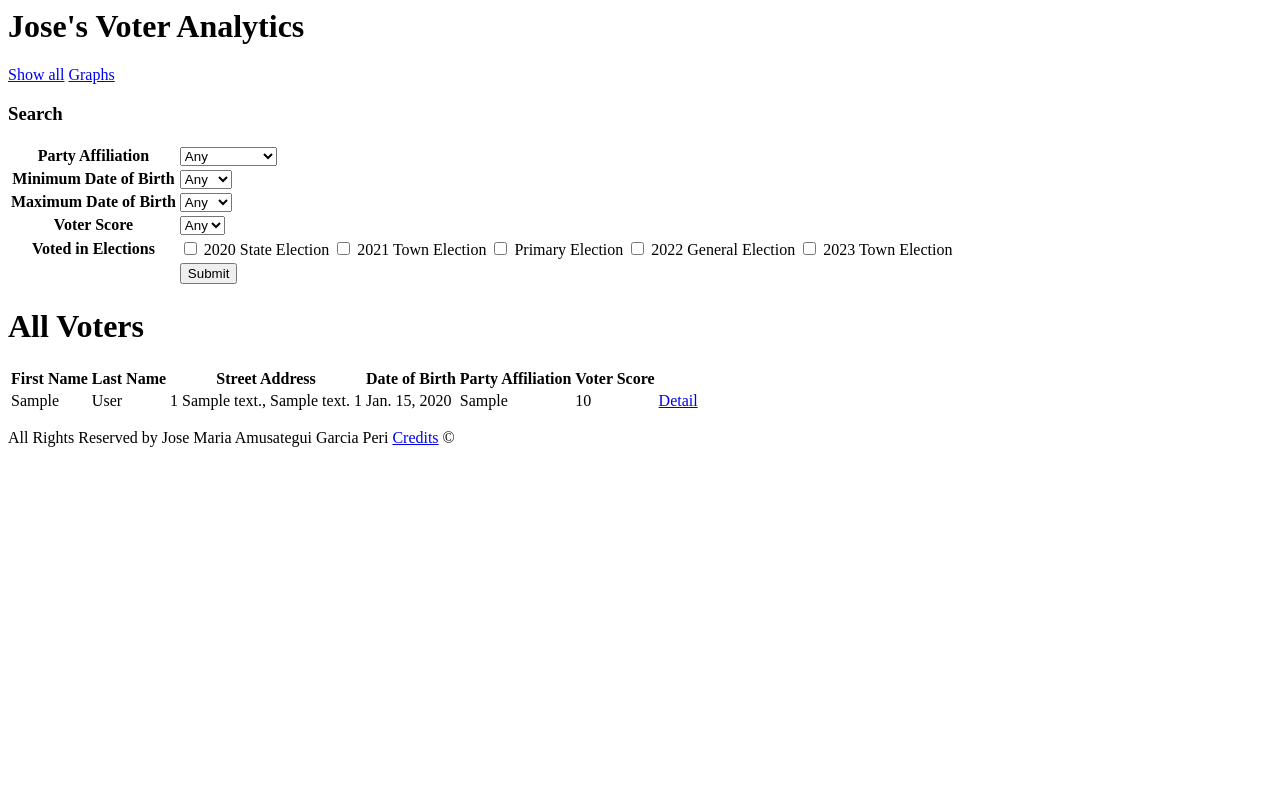
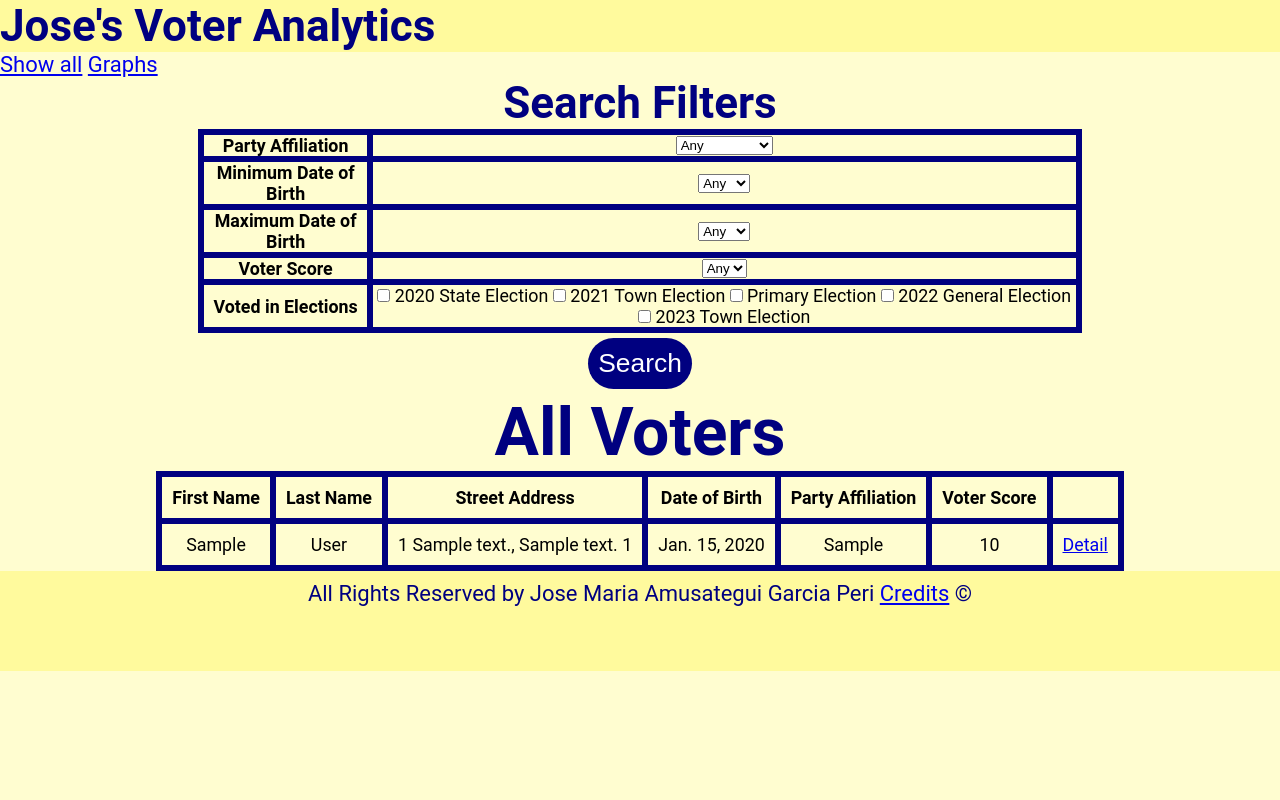
Before and after one commit to jmamusBU/cs412, a Django app: page /voter_analytics/ in a window 1280 px wide. Run offline with Django 5.2, Linux system fonts and the light colour scheme; tables that the repository leaves empty hold one stand-in row (values such as "Sample post").

Commit message:
implemented CSS and added comments/docstrings to all files

```diff
--- a/voter_analytics/models.py
+++ b/voter_analytics/models.py
@@ -4,6 +4,7 @@ from django.db.models import Max, Min
 # Create your models here.
 
 class Voter(models.Model):
+    '''Defines the attributes for a voter object'''
     first_name = models.TextField()
     last_name = models.TextField()
     address_number = models.IntegerField()
@@ -22,6 +23,7 @@ class Voter(models.Model):
     voter_score = models.IntegerField()
 
     def __str__(self):
+        '''string representation of a voter object'''
         return f'{self.first_name} {self.last_name}'
 
 def load_data():
--- a/voter_analytics/static/voter_analytics/styles.css
+++ b/voter_analytics/static/voter_analytics/styles.css
@@ -0,0 +1,104 @@
+/*
+File: mini_fb/styles.css
+Author: Jose Maria Amusategui Garcia Peri (jmamus@bu.edu) 04/10/2024
+Description: Provides CSS styling for the mini_fb app
+*/
+
+body {
+    font-family: roboto, sans-serif;
+    margin: 0;
+    padding: 0;
+    background-color: #FFFDD0;
+    font-size: 22;
+}
+
+* {
+    margin: 0;
+    padding: 0;
+
+}
+
+h1 {
+    color: #000080;
+    text-align: left;
+    margin: 0;
+    padding: 0;
+}
+
+th {
+    font-size: 2em;
+    color: #000000;
+}
+
+h2 {
+    font-size: 3em;
+    color: #000080;
+    text-align: center;
+}
+
+h3 {
+    font-size: 2em;
+    color: #000080;
+    text-align: center;
+}
+
+li {
+    margin: auto;
+    display: list-item;
+    list-style-type: circle;
+    padding: 10px;
+}
+
+table, th, td {
+    border: 6.9px solid #000080;
+    border-collapse: collapse;
+    margin: auto;
+    text-align: center;
+    font-size: 0.9em;
+    padding: 0;
+}
+
+
+
+header {
+    background-color: #fffa9d;
+    color: #000080;
+    padding: 0;
+    margin: 0;
+    text-align: left;
+}
+
+footer {
+    background-color: #fffa9d;
+    color:#000080;
+    text-align: center;
+    padding: 10px;
+    height: 10vh;
+}
+
+.table_text {
+    padding: 10px;
+}
+
+form {
+    margin: auto;
+    text-align: center;
+    padding: 0;
+    display: flex;
+    flex-direction: column;
+    max-width: 69%;
+    max-height: 65%;
+}
+
+button {
+    display: flex;
+    flex-direction: column;
+    align-items: center;
+    margin: 5px auto;
+    padding: 10px;
+    border: none;
+    border-radius: 100px;
+    background-color: #000080;
+    color: white;
+    font-size: 1.2em;
+}
--- a/voter_analytics/templates/voter_analytics/base.html
+++ b/voter_analytics/templates/voter_analytics/base.html
@@ -1,8 +1,8 @@
 {% load static %}
 <!--
-File: mini_fb/base.html
-Author: Jose Maria Amusategui Garcia Peri (jmamus@bu.edu) 04/10/2024
-Description: base template for mini_fb app, providing a header, nav, and footer
+File: voter_analytics/base.html
+Author: Jose Maria Amusategui Garcia Peri (jmamus@bu.edu) 8/11/2024
+Description: base template for voter_analytics app, providing a header, nav, and footer
 -->
 
 <html>
--- a/voter_analytics/templates/voter_analytics/results.html
+++ b/voter_analytics/templates/voter_analytics/results.html
@@ -1,9 +1,15 @@
+<!--
+File: voter_analytics/results.html
+Author: Jose Maria Amusategui Garcia Peri (jmamus@bu.edu) 8/11/2024
+Description: Template to show all voter data with filtering options
+-->
+
 {% extends "voter_analytics/base.html" %}
 {% block content %}
 <div>
     {% include 'voter_analytics/search.html' with dob_list=dob_list %}
 </div>
-<h1>All Voters</h1>
+<h2>All Voters</h2>
 <table>
     <tbody>
         <tr>
--- a/voter_analytics/templates/voter_analytics/search.html
+++ b/voter_analytics/templates/voter_analytics/search.html
@@ -1,4 +1,10 @@
-<h3>Search</h3>
+<!--
+File: voter_analytics/search.html
+Author: Jose Maria Amusategui Garcia Peri (jmamus@bu.edu) 8/11/2024
+Description: Provides search filters for the voters page
+-->
+
+<h3>Search Filters</h3>
 
 <form action="{% url 'voters' %}">
 <table>
@@ -72,11 +78,6 @@
             <label for="v23town">2023 Town Election</label>
         </td>
     </tr>
-    <tr>
-        <td></td>
-        <td>
-            <input type="submit">
-        </td>
-    </tr>
 </table>
+<button type="submit">Search</button>
 </form>
--- a/voter_analytics/views.py
+++ b/voter_analytics/views.py
@@ -9,12 +9,14 @@ import plotly.graph_objects as go
 # Create your views here.
 
 class VoterListView(ListView):
+    '''Displays a list of all voters'''
     model = Voter
     template_name = 'voter_analytics/results.html'
     context_object_name = 'voters'
     paginate_by = 100
 
     def get_context_data(self, **kwargs: Any):
+        '''Adds context for search filters'''
         context = super().get_context_data(**kwargs)
 
         min_dob = Voter.objects.aggregate(Min('dob'))
@@ -28,6 +30,7 @@ class VoterListView(ListView):
         return context
 
     def get_queryset(self):
+        '''Filters records shown depending on user input'''
         qs = super().get_queryset()
 
         qs = Voter.objects.all()
@@ -72,6 +75,7 @@ class VoterListView(ListView):
         return qs.order_by('last_name', 'first_name')
 
 def search(request):
+    '''Displays search form, for testing'''
     template_name = 'voter_analytics/search.html'
     min_dob = Voter.objects.aggregate(Min('dob'))
     min_dob_year = min_dob.get('dob__min').year
@@ -88,16 +92,19 @@ def search(request):
     return render(request, template_name, context)
 
 class VoterView(DetailView):
+    '''Displays a detailed page for each voter'''
     model = Voter
     template_name = 'voter_analytics/voter.html'
     context_object_name = 'v'
 
 class GraphView(ListView):
+    '''Displays several graphs to show voter data'''
     model = Voter
     template_name = 'voter_analytics/graph.html'
     context_object_name = 'voters'
 
     def get_queryset(self):
+        '''Filters records shown depending on user input'''
         qs = super().get_queryset()
 
         qs = Voter.objects.all()
@@ -142,6 +149,7 @@ class GraphView(ListView):
         return qs.order_by('last_name', 'first_name')
 
     def get_context_data(self, **kwargs: Any):
+        '''Adds context for search filters'''
         context = super().get_context_data(**kwargs)
 
         qs = self.get_queryset()
```
Also changed, not shown: voter_analytics/templates/voter_analytics/graph.html (+7 -0 lines), voter_analytics/templates/voter_analytics/graph_search.html (+8 -7 lines), voter_analytics/templates/voter_analytics/voter.html (+7 -0 lines).
